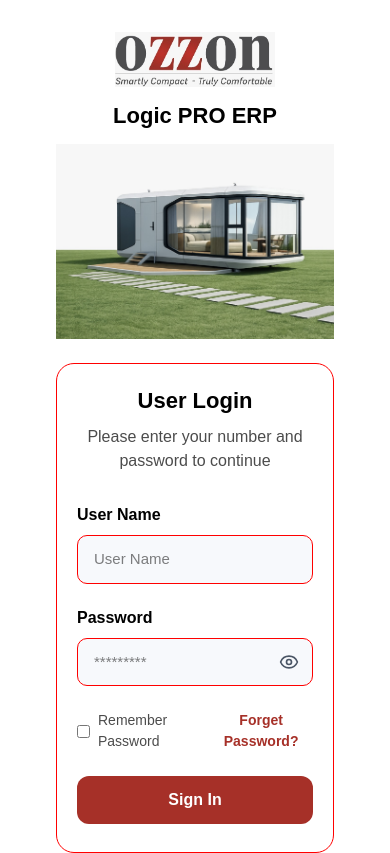
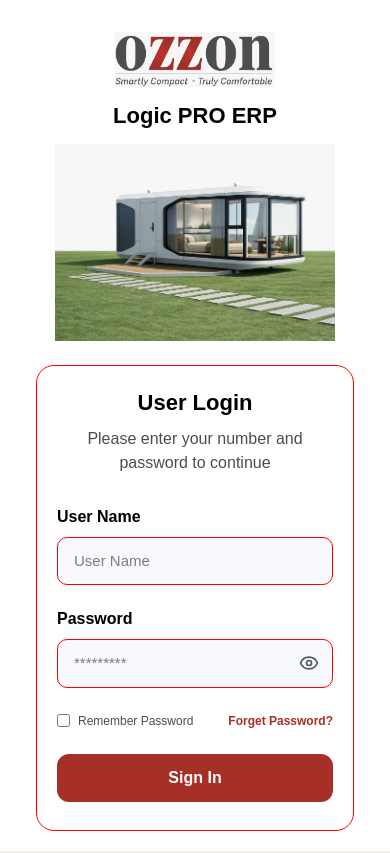
Before and after one commit to KavithaE09/ozzon-project, a React (Vite) app: page / in a window 390 px wide. Built offline with nearby package versions, Linux system fonts and the light colour scheme.

Commit message:
login responsive

```diff
--- a/src/index.css
+++ b/src/index.css
@@ -698,6 +698,7 @@ body {
   display: flex;
   justify-content: center;
   align-items: center;
+  padding: 20px;
 }
 .login-container {
   max-width: 1400px;
@@ -790,6 +791,24 @@ body {
   cursor: pointer;
 }
 
+/* Mobile Responsive */
+@media (max-width: 768px) {
+  .login-container { flex-direction: column; gap: 30px; }
+  .logo { width: 180px; }
+  .title { font-size: 24px; }
+  .login-image { width: 280px; }
+  .login-card { width: 100%; max-width: 400px; padding: 30px; }
+  .login-card h2 { font-size: 24px; }
+}
+
+@media (max-width: 480px) {
+  .logo { width: 150px; }
+  .title { font-size: 20px; }
+  .login-image { width: 240px; }
+  .login-card { padding: 25px 20px; }
+  .login-card h2 { font-size: 22px; }
+  .remember, .forgot { font-size: 12px; }
+}
 /* ─────────────────────────────────────────── */
 /* TABLE                                       */
 /* ─────────────────────────────────────────── */
```
